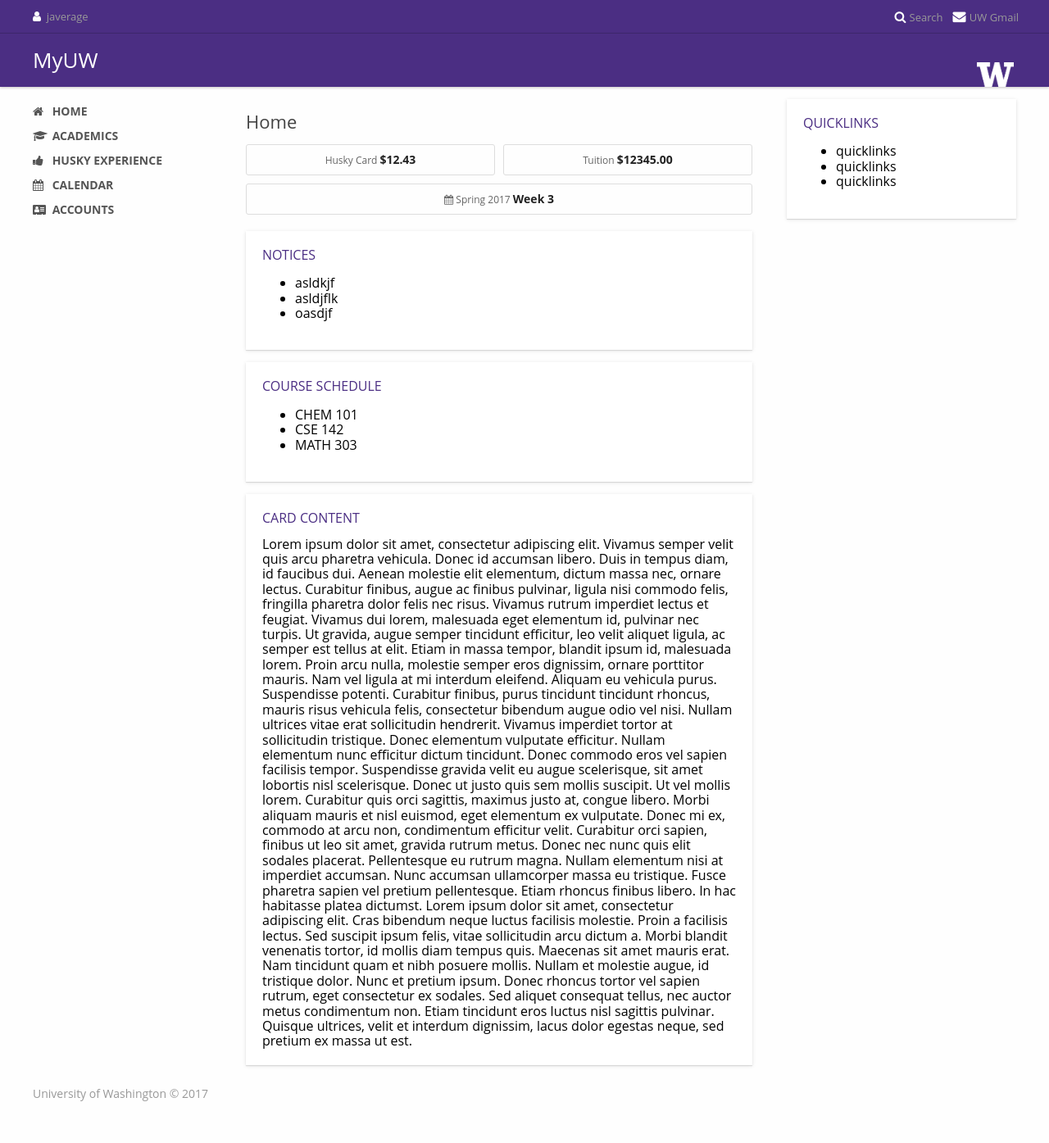
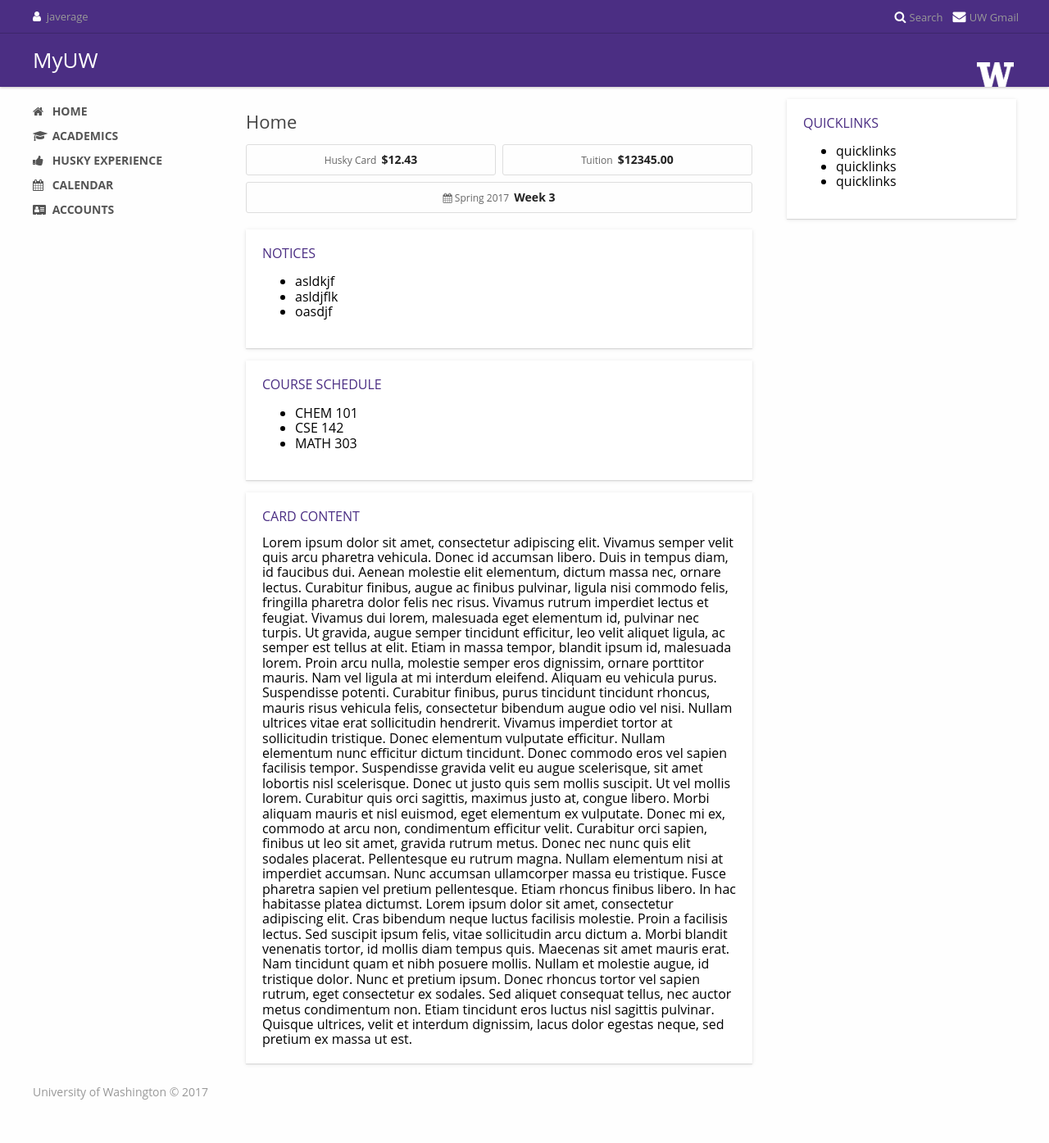
Before and after one commit to charlon/myuw-boilerplate, a Jekyll site: the page built from index.md, in a window 1280 px wide. Shown: the whole page at 82% size. Built offline with Jekyll 4.4.1, drawn with Linux system fonts in a browser that asks for light colours; nearby versions of some CDN libraries.

Commit message:
Adjust span margins.

```diff
--- a/assets/css/main.scss
+++ b/assets/css/main.scss
@@ -232,24 +232,24 @@
         @include desktop { border: none; margin-bottom: 15px; padding: 20px; box-shadow: 0 1px 1px 0 rgba(0,0,0,.1), 0 1px 5px 0 rgba(0,0,0,.1); };
     }
 
-    .myuw-topper { margin-left: -20px; margin-right: -20px; font-size: 12px; padding: 10px;
+    .myuw-topper { margin-left: -20px; margin-right: -20px; font-size: 12px; padding: 8px;
 
         @include desktop { margin: 0 0 20px 0; padding: 0; }
 
         a { text-decoration: none; color: #666; display:block; line-height: 35px; border: solid 1px #ddd; border-radius: 3px;
-            span { font-weight: bold; font-size: 14px; color: #222; }
+            span { font-weight: bold; font-size: 14px; color: #222; display: inline-block; margin-left: 3px; }
         }
 
         .myuw-accounts { display: flex;
 
             a { flex: 1;  text-align: center;
-                &:first-child { margin-right: 5px; }
-                &:last-child { margin-left: 5px; }
+                &:first-child { margin-right: 4px; }
+                &:last-child { margin-left: 4px; }
             }
         }
 
         .myuw-week-counter {
-            a { margin-top: 10px; }
+            a { margin-top: 8px; }
         }
 
     }
```
